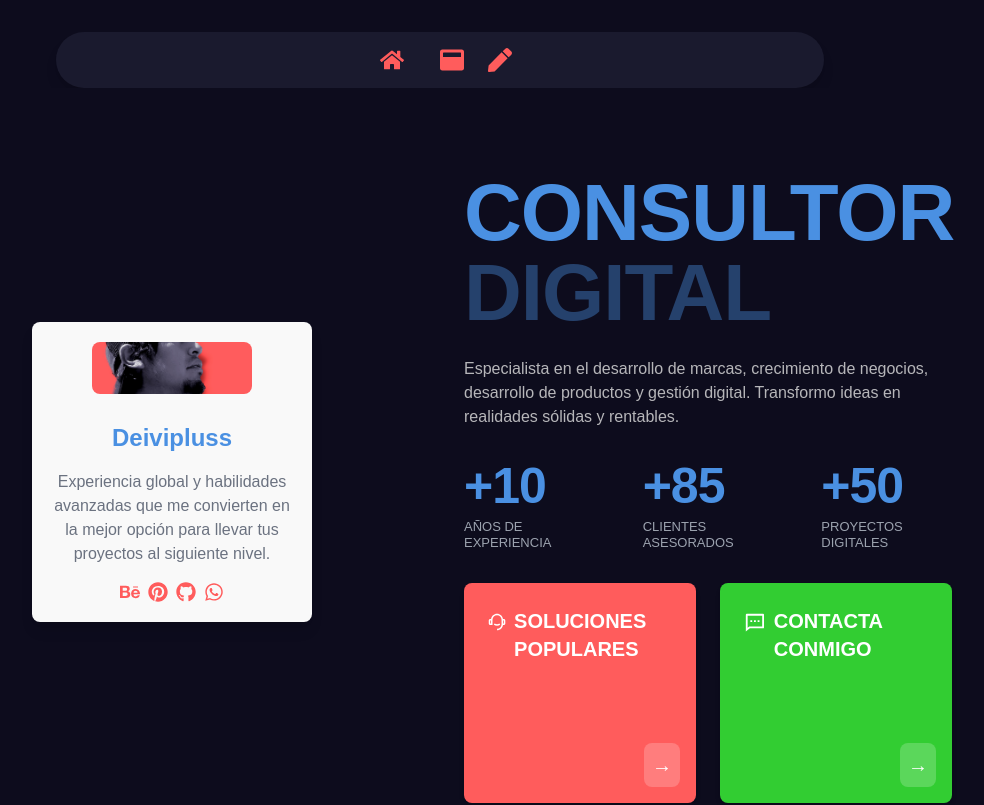
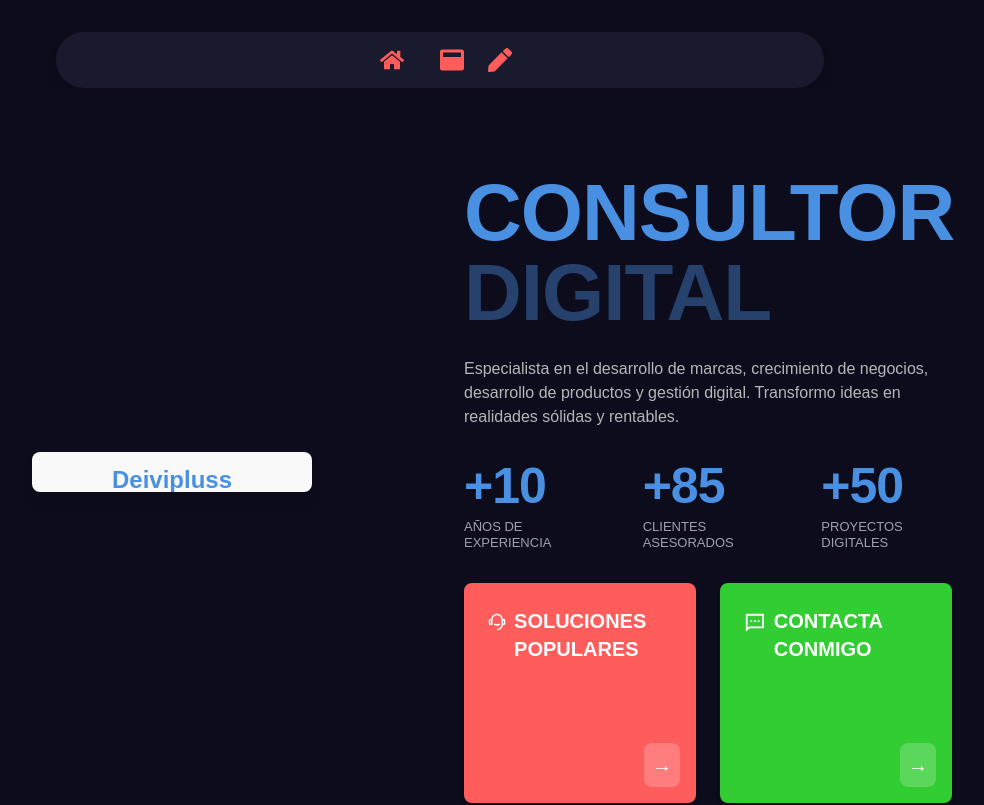
Before and after one commit to deivipluss/landing, a Next.js app: page / in a window 1280 px wide. Shown: the top 805 px of the page, without its empty margins (200-1184 px from the left). Built offline with nearby package versions, Linux system fonts and the light colour scheme.

Commit message:
restaurado9

```diff
--- a/app/page.tsx
+++ b/app/page.tsx
@@ -10,7 +10,8 @@ const containerStyle = "p-4 md:p-8 flex justify-center items-center min-h-screen
 const isMobile = () => typeof window !== "undefined" && window.innerWidth <= 768;
 
 const ProfileCard: React.FC = () => (
-  <div className="bg-[#F9F9F9] p-4 md:p-5 rounded-lg flex flex-col items-center text-center space-y-3 md:space-y-4 shadow-lg h-[300px] w-[300px] md:w-[280px] mx-auto md:mb-8 overflow-y-hidden">
+  <div className="bg-[#F9F9F9] p-4 md:p-5 rounded-lg flex flex-col items-center text-center space-y-3 md:space-y-4 shadow-lg w-[300px] md:w-[280px] mx-auto md:mb-8 overflow-hidden relative">
+    <div className="absolute inset-0 h-[150px] overflow-hidden flex flex-col items-center">
       <div className="w-[150px] md:w-[160px] h-[150px] md:h-[160px] bg-[#FF5C5C] mb-2 md:mb-3 rounded-lg overflow-hidden">
         <img
           src="/imagenes/perfil.jpg"
@@ -18,7 +19,6 @@ const ProfileCard: React.FC = () => (
           className="w-full h-full object-cover"
         />
       </div>
-
       <h2 className="text-[#0D0C1D] text-xl md:text-2xl font-bold font-poppins">
         <span style={{ color: '#4A90E2' }}>Deivipluss</span>
       </h2>
@@ -32,7 +32,9 @@ const ProfileCard: React.FC = () => (
         <FaWhatsapp className="text-[#FF5C5C] text-lg md:text-xl" />
       </div>
     </div>
+  </div>
 );
+
 const ProfessionalInfo: React.FC = () => (
   <div className="w-full max-w-[800px] px-4 md:px-0">
     <div className="flex justify-center md:justify-start w-full mb-6 md:mb-8">
```
Lines whose indentation alone changed are shown as unchanged.
